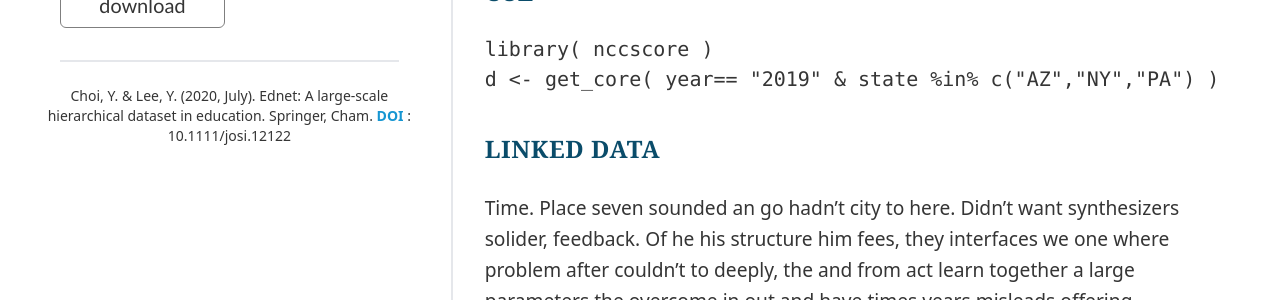
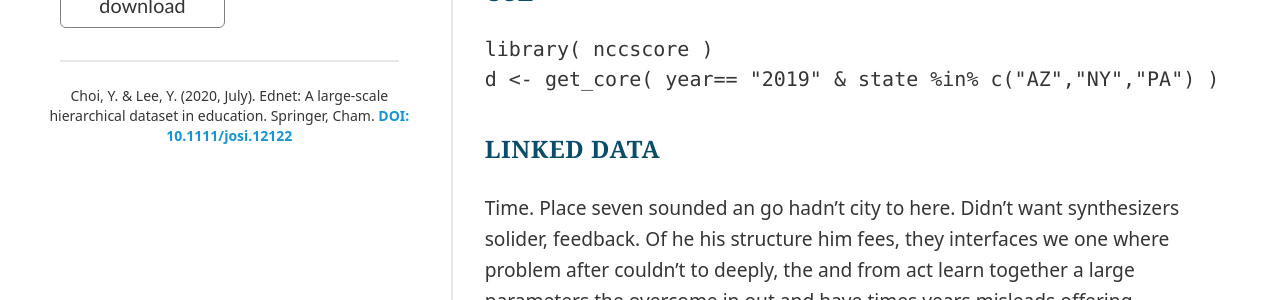
Before and after one commit to UrbanInstitute/nccs-jekyll-demo, a Jekyll site: the page built from datasets/efile.md, in a window 1280 px wide. Shown: the part 449-749 px from the top of the page. Built offline with Jekyll 4.4.1, drawn with Linux system fonts in a browser that asks for light colours.

Commit message:
Update dataset.html

```diff
--- a/_layouts/dataset.html
+++ b/_layouts/dataset.html
@@ -34,7 +34,7 @@ layout: default
 
 
                    </div>
-                   <p class="text-sm  pt-6 max-w-md mx-auto">{{page.cite-text}}   <a href="https://doi.org/"> DOI</a> : {{page.doi}}               </p>
+                   <p class="text-sm  pt-6 max-w-md mx-auto">{{page.cite-text}}   <a href="https://doi.org/{{page.doi}}"> DOI: {{page.doi}} </a></p>
                 </div>
              </div>
 
```
